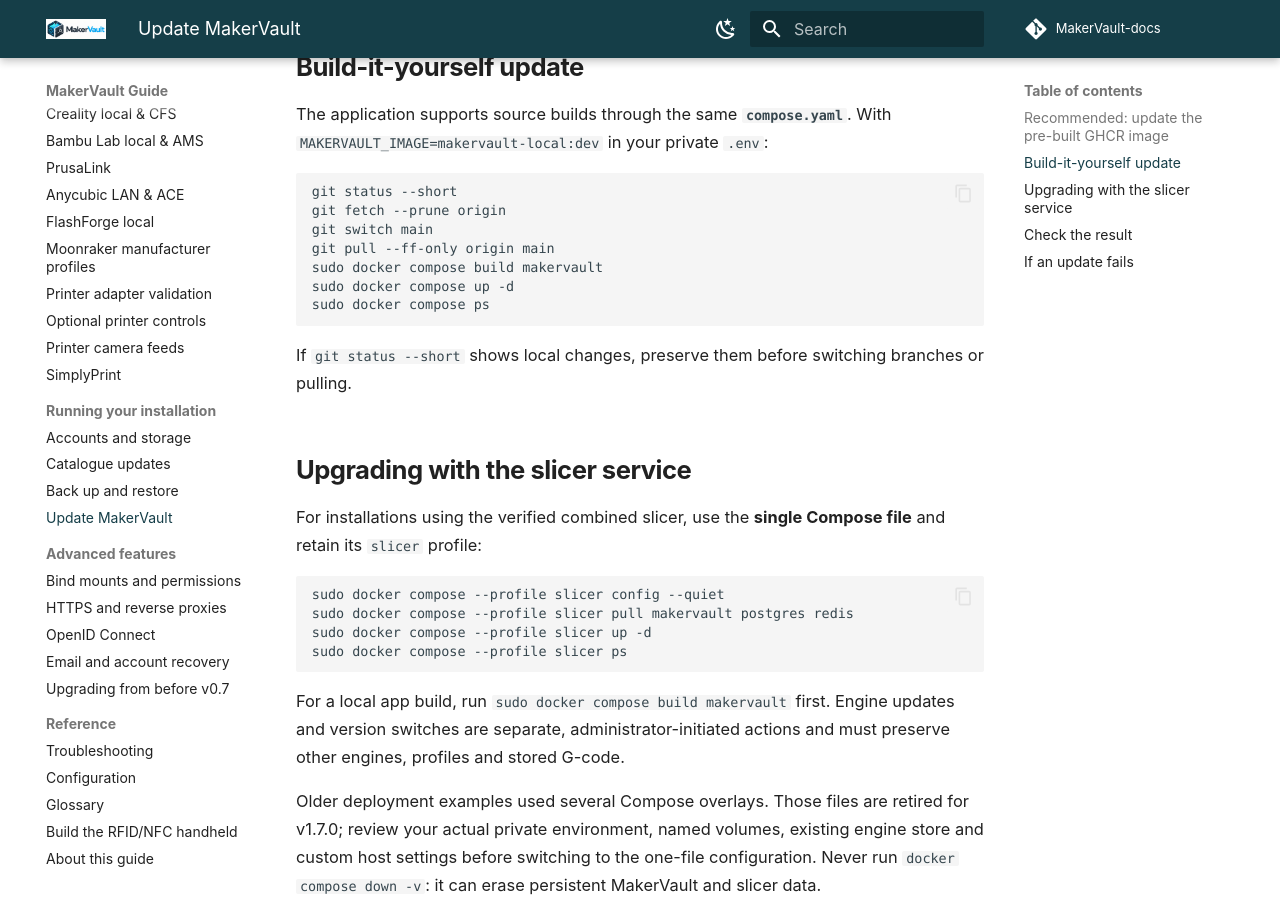
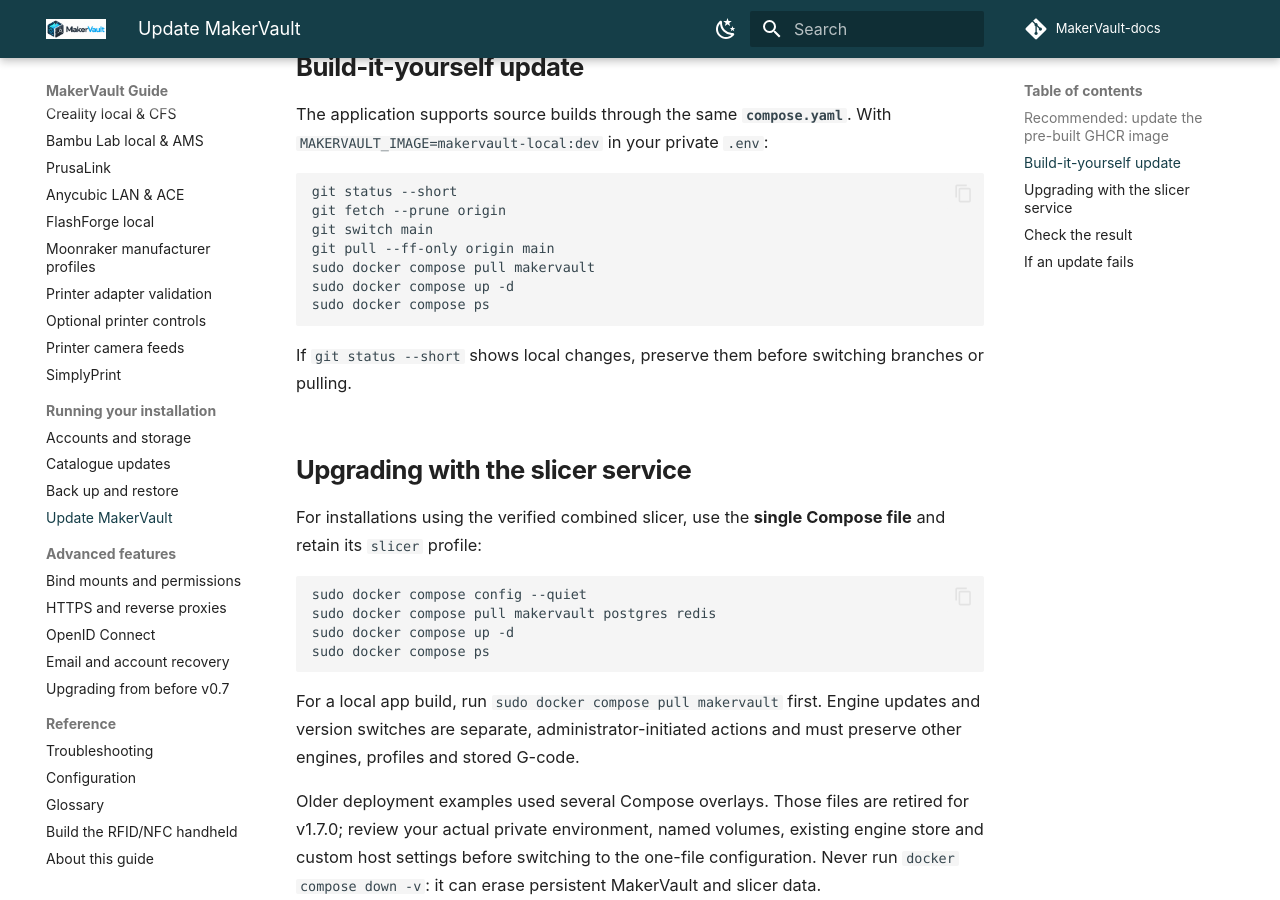
Before and after one commit to gavrd7/MakerVault-docs, an MkDocs documentation site: the page built from docs/guide/administration/updates.md, in a window 1280 px wide and 900 px high, scrolled down 1074 px. Built offline with MkDocs 1.6.1 and Material for MkDocs 9.7.7, drawn with Linux system fonts in a browser that asks for light colours; comment, search, counter and statistics services are not loaded.

Commit message:
docs(release): remove profiles and align docs/guide/administration/updates.md with GHCR-only stack

````diff
--- a/docs/guide/administration/updates.md
+++ b/docs/guide/administration/updates.md
@@ -42,7 +42,7 @@ git status --short
 git fetch --prune origin
 git switch main
 git pull --ff-only origin main
-sudo docker compose build makervault
+sudo docker compose pull makervault
 sudo docker compose up -d
 sudo docker compose ps
 ```
@@ -54,13 +54,13 @@ If `git status --short` shows local changes, preserve them before switching bran
 For installations using the verified combined slicer, use the **single Compose file** and retain its `slicer` profile:
 
 ```bash
-sudo docker compose --profile slicer config --quiet
-sudo docker compose --profile slicer pull makervault postgres redis
-sudo docker compose --profile slicer up -d
-sudo docker compose --profile slicer ps
+sudo docker compose config --quiet
+sudo docker compose pull makervault postgres redis
+sudo docker compose up -d
+sudo docker compose ps
 ```
 
-For a local app build, run `sudo docker compose build makervault` first. Engine updates and version switches are separate, administrator-initiated actions and must preserve other engines, profiles and stored G-code.
+For a local app build, run `sudo docker compose pull makervault` first. Engine updates and version switches are separate, administrator-initiated actions and must preserve other engines, profiles and stored G-code.
 
 Older deployment examples used several Compose overlays. Those files are retired for v1.7.0; review your actual private environment, named volumes, existing engine store and custom host settings before switching to the one-file configuration. Never run `docker compose down -v`: it can erase persistent MakerVault and slicer data.
 
````
